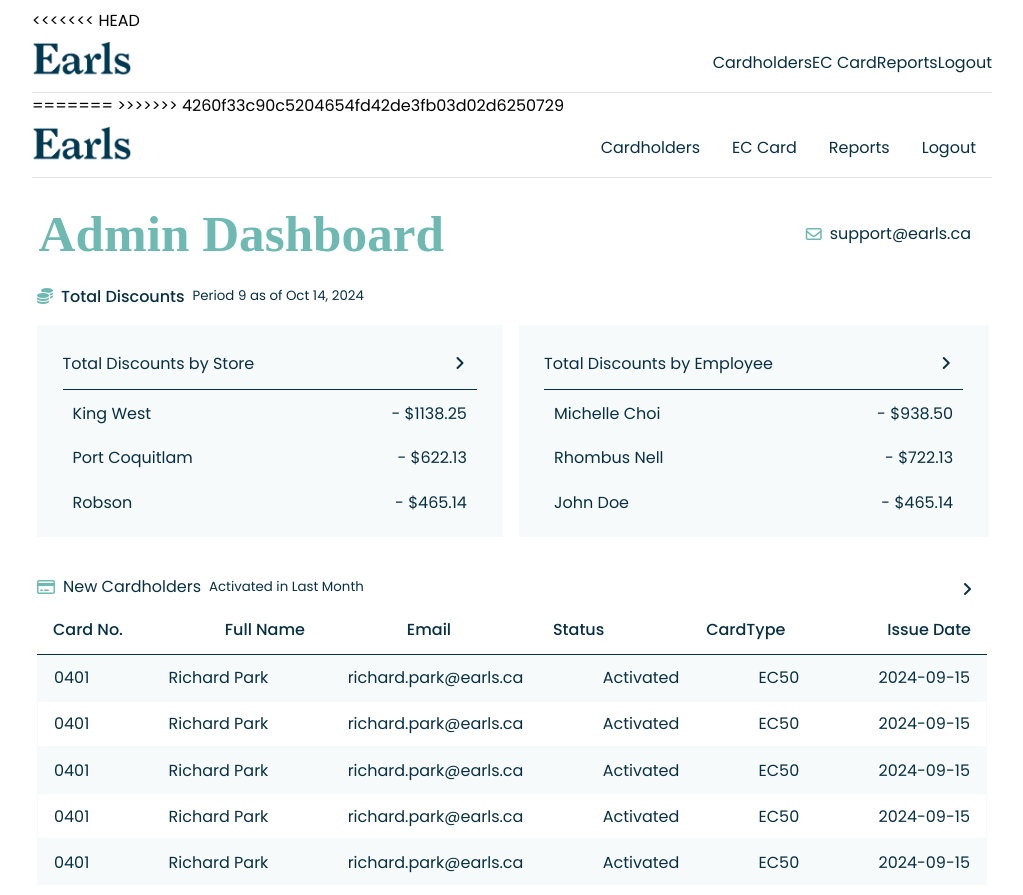
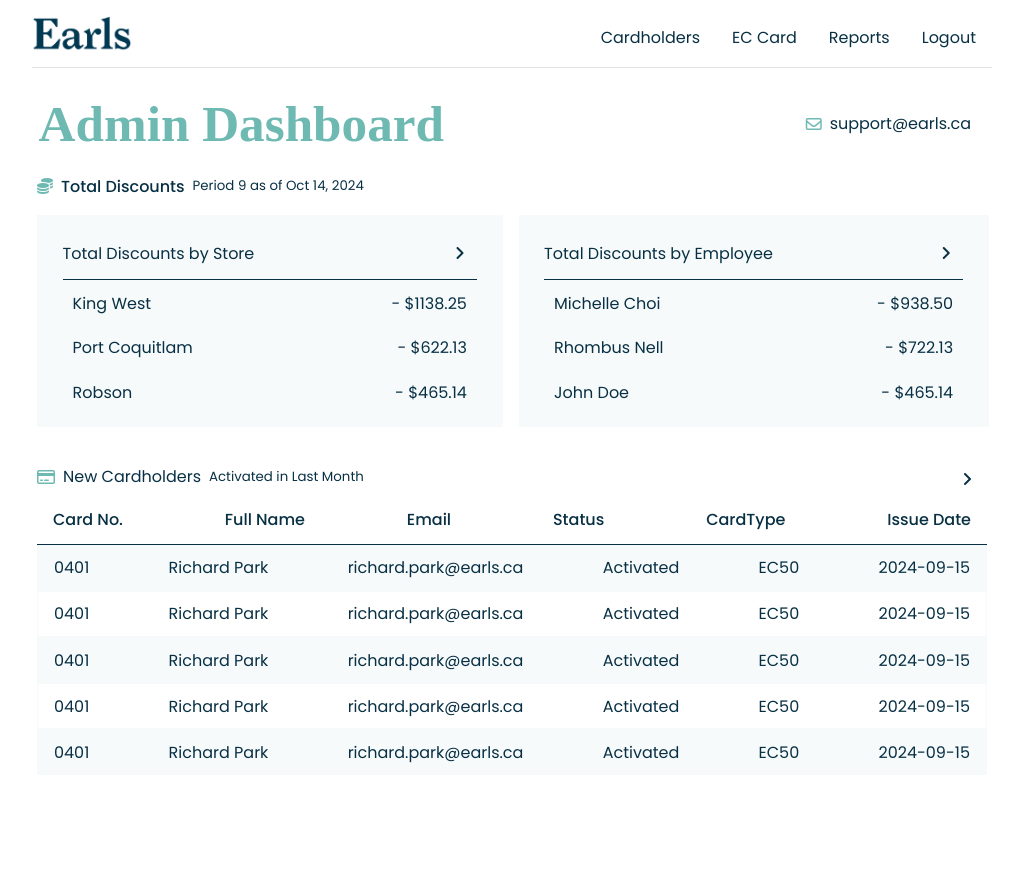
Before and after one commit to RyanDanielLee/Earls-Discount-System, a Django app: page /site_admin/ in a window 1280 px wide. Shown: the whole page, without its empty margins (128-1151 px from the left). After the commit the page ends 763 px from the top, so only its background shows below. Run offline with Django 5.2, Linux system fonts and the light colour scheme; some web fonts are replaced.

Commit message:
new line

```diff
--- a/Earls_Discount_System/templates/base.html
+++ b/Earls_Discount_System/templates/base.html
@@ -10,7 +10,6 @@
     <link rel="stylesheet" href="{% static 'css/login-style.css' %}?v={{ timestamp }}">
     <link rel="stylesheet" href="{% static 'css/admin-style.css' %}?v={{ timestamp }}">
     <link rel="stylesheet" href="{% static 'css/cardholder-style.css' %}?v={{ timestamp }}">
-
     <!-- font-awesome icons -->
     <link href="https://cdnjs.cloudflare.com/ajax/libs/font-awesome/6.0.0-beta3/css/all.min.css" rel="stylesheet">
     <!-- JS -->
@@ -20,29 +19,7 @@
 
 <body>
     <div class="container">
-<<<<<<< HEAD
-        <nav class="navbar">
-            <div>
-                <img src="{% static 'images/earls-logo-headonly.png' %}" alt="Earls Logo" class="nav-earls-logo">
-            </div>
-            <div class="nav-items">
-                <a href="cardholders/">
-                    <p>Cardholders</p>
-                </a>
-                <a href="#">
-                    <p>EC Card</p>
-                </a>
-                <a href="#">
-                    <p>Reports</p>
-                </a>
-                <a href="#">
-                    <p>Logout</p>
-                </a>
-            </div>
-        </nav>
-=======
 
->>>>>>> 4260f33c90c5204654fd42de3fb03d02d6250729
         <main>
             <nav class="navbar">
                 <div>
```
